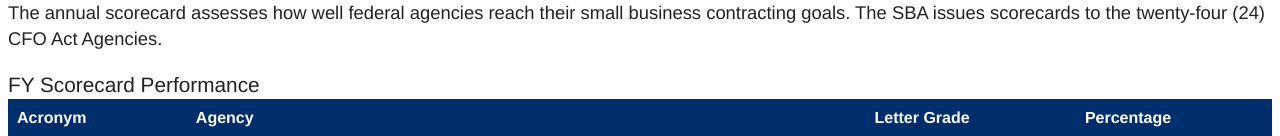
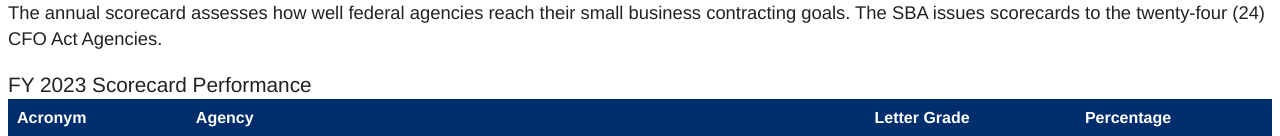
Before and after one commit to USSBA/sba-gov-yumi, a plain HTML site: page agency-scorecards/index.html in a window 1280 px wide. Shown: the part 165-301 px from the top of the page. Drawn offline with Linux system fonts and the light colour scheme; no server answers.

Commit message:
Type year in index page

```diff
--- a/agency-scorecards/index.html
+++ b/agency-scorecards/index.html
@@ -39,7 +39,7 @@
             The annual scorecard assesses how well federal agencies reach their small business contracting goals. The SBA issues scorecards to the twenty-four (24) CFO Act Agencies.
         </p>
         <table>
-            <caption>FY <span data-fiscal_year></span> Scorecard Performance</caption>
+            <caption>FY 2023 Scorecard Performance</caption>
             <thead>
                 <tr>
                     <th>Acronym</th>
```
